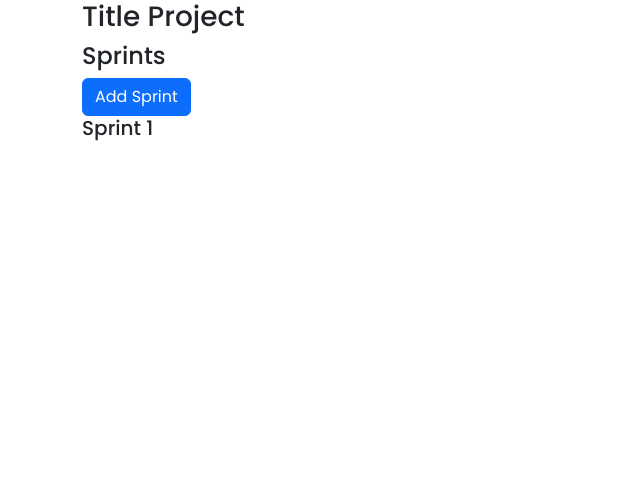
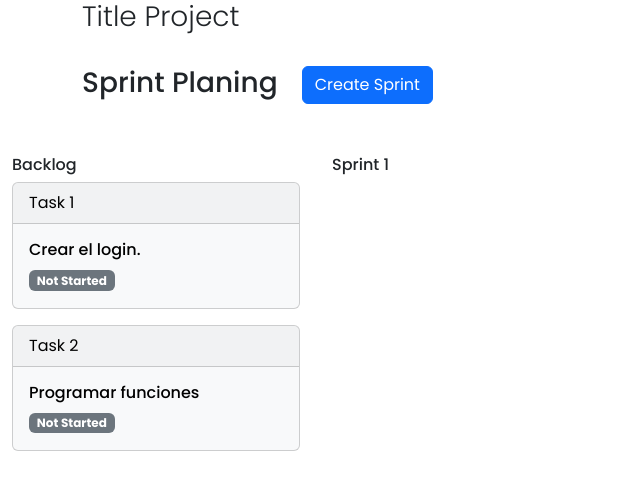
Before and after one commit to JeissonHrdz/gestor-proyectos-frontend, an Angular app: page /project-details in a window 1280 px wide. Shown: the top 490 px of the page, without its empty margins (0-640 px from the left). Built offline with nearby package versions, Linux system fonts and the light colour scheme; sample sign-in values are in the browser's storage.

Commit message:
configuracion componente proyect details

```diff
--- a/angular.json
+++ b/angular.json
@@ -32,6 +32,7 @@
             "scripts": [
               "node_modules/bootstrap/dist/js/bootstrap.min.js",
               "node_modules/jquery/dist/jquery.min.js"
+
 
             ]
           },
@@ -92,7 +93,9 @@
             "styles": [
               "src/styles.css"
             ],
-            "scripts": []
+            "scripts": [
+
+            ]
           }
         }
       }
--- a/src/app/Components/menu-left/menu-left.component.ts
+++ b/src/app/Components/menu-left/menu-left.component.ts
@@ -4,6 +4,7 @@ import { FormsModule } from '@angular/forms';
 import { RouterLink } from '@angular/router';
 import { ProyectsComponent } from "../proyects/proyects.component";
 import { MenuLeftService } from '../../Service/menu-left.service';
+import { ProyectDetailsService } from '../../Service/proyect-details.service';
 
 @Component({
     selector: 'app-menu-left',
@@ -17,9 +18,11 @@ export class MenuLeftComponent {
     loadProyects: boolean = false;
 
     private menuLeftService = inject(MenuLeftService)
+    private proyectDetailsService = inject(ProyectDetailsService)
 
     loadProyectComponent() {
         this.menuLeftService.loadPageProyects.next(true);
+        this.proyectDetailsService.proyectDetails.next(false);
     }
 
 }
--- a/src/app/Components/proyects/project-details/project-details.component.css
+++ b/src/app/Components/proyects/project-details/project-details.component.css
@@ -0,0 +1,3 @@
+h3{
+    font-weight: 300;
+}
--- a/src/app/Components/proyects/project-details/project-details.component.html
+++ b/src/app/Components/proyects/project-details/project-details.component.html
@@ -1,19 +1,50 @@
-<section class="container-fluid">
+<section class="container-fluid ">
     <div class="container">
         <h3>Title Project</h3>
     </div>
+    <br>
+    <div class="container">
+        <div class="row g-0">
+            <div class="col-sm-6 col-md-8">
+                <h3 style="font-weight: 500;" class="float-start me-4">Sprint Planing</h3>
+                <button class="btn btn-primary float-start">Create Sprint</button>
+            </div>
+            <div class="col-6 col-md-4">
+            </div>
+        </div>
+    </div>
+    <br>
+    <br>
 
-    <div class="container">
-        <h4>Sprints</h4>
-
-        <button class="btn btn-primary">Add Sprint</button>
-    </div>
-
-    <div class="container">
-        <h5>Sprint 1</h5>
-        <br>
+</section>
+<div class="container-fluid">
+    <div class="row">
+        <div class="col-3">
+            <h6>Backlog</h6>
+            <div class="card text-bg-light mb-3" style="max-width: 18rem;">
+                <div class="card-header">Task 1</div>
+                <div class="card-body">
+                    <h6 class="card-title">Crear el login.</h6>
+                    <p class="card-text">
+                        <span class="badge text-bg-secondary">Not Started</span>
+                       </p>
+                </div>
+            </div>
+            <div class="card text-bg-light mb-3" style="max-width: 18rem;">
+                <div class="card-header">Task 2</div>
+                <div class="card-body">
+                    <h6 class="card-title">Programar funciones</h6>
+                    <p class="card-text">
+                        <span class="badge  text-bg-secondary">Not Started</span>
+                       </p>
+                </div>
+            </div>
+        </div>
+        <div class="col-9">
+            <h6>Sprint 1</h6>
+        </div>
 
     </div>
 
 
-</section>
+</div>
--- a/src/app/Components/proyects/project-details/project-details.component.ts
+++ b/src/app/Components/proyects/project-details/project-details.component.ts
@@ -1,5 +1,6 @@
 import { CommonModule } from '@angular/common';
 import { Component } from '@angular/core';
+
 
 @Component({
   selector: 'app-project-details',
@@ -10,4 +11,7 @@ import { Component } from '@angular/core';
 })
 export class ProjectDetailsComponent {
 
+  ngOnInit(){
+
+  }
 }
--- a/src/app/Components/proyects/proyects.component.html
+++ b/src/app/Components/proyects/proyects.component.html
@@ -1,3 +1,4 @@
+<section *ngIf="!proyectDetails">
 <section class="container-fluid">
     <div class="row">
         <div class="col-12">
@@ -8,7 +9,7 @@
     <br><br>
     <div class="row">
         <div class="col-4" *ngFor="let item of proyects">
-            <div class="border p-4 shadow " (click)="getProjectDetails()">
+            <div class="border p-4 shadow" (click)="getProjectDetails()" style="cursor: pointer;" >
                 <h6 class="poppins-medium">{{item.name}}</h6>
                 <span class="badge text-bg-primary p-2 poppins-light">In Progress</span>
                 <hr>
@@ -42,7 +43,6 @@
     </div>
 
 </section>
-<app-project-details *ngIf=""></app-project-details>
 
 <!-- Modal add Proyect -->
 <div class="modal fade" id="exampleModal" tabindex="-1" aria-labelledby="exampleModalLabel" aria-hidden="true">
@@ -59,3 +59,7 @@
       </div>
     </div>
   </div>
+
+</section>
+
+  <app-project-details *ngIf="proyectDetails"></app-project-details>
--- a/src/app/Components/proyects/proyects.component.ts
+++ b/src/app/Components/proyects/proyects.component.ts
@@ -5,6 +5,7 @@ import { ProyectService } from '../../Service/proyect.service';
 import { Proyect } from '../../Model/proyect.model';
 import { JwtInterceptorService } from '../../Service/jwt-interceptor.service';
 import { ProjectDetailsComponent } from "./project-details/project-details.component";
+import { ProyectDetailsService } from '../../Service/proyect-details.service';
 
 @Component({
     selector: 'app-proyects',
@@ -15,13 +16,21 @@ import { ProjectDetailsComponent } from "./project-details/project-details.compo
 })
 export class ProyectsComponent {
 
+
     proyects?: Array<Proyect> = [];
+
+    proyectDetails: boolean = false;
+
+    private proyectDetailsService = inject(ProyectDetailsService)
 
     private proyectService = inject(ProyectService)
     private jwtInterceptor = inject(JwtInterceptorService);
 
     ngOnInit(){
         this.getAllByUser();
+        this.proyectDetailsService.proyectDetails.subscribe(data => {
+            this.proyectDetails = data;
+        })
 
     }
 
@@ -32,4 +41,8 @@ export class ProyectsComponent {
             })
     }
 
+    getProjectDetails() {
+        this.proyectDetailsService.proyectDetails.next(true);
+        }
+
 }
--- /dev/null
+++ b/src/app/Service/proyect-details.service.ts
@@ -0,0 +1,12 @@
+import { Injectable } from '@angular/core';
+import { BehaviorSubject } from 'rxjs';
+
+@Injectable({
+  providedIn: 'root'
+})
+export class ProyectDetailsService {
+
+  public proyectDetails = new BehaviorSubject<boolean>(false);
+
+  constructor() { }
+}
--- a/src/index.html
+++ b/src/index.html
@@ -12,6 +12,14 @@
   <link
     href="https://fonts.googleapis.com/css2?family=Poppins:ital,wght@0,100;0,200;0,300;0,400;0,500;0,600;0,700;0,800;0,900;1,100;1,200;1,300;1,400;1,500;1,600;1,700;1,800;1,900&display=swap"
     rel="stylesheet">
+
+    <script src=
+    "https://cdnjs.cloudflare.com/ajax/libs/jquery/3.7.1/jquery.min.js"
+                integrity=
+    "sha512-v2CJ7UaYy4JwqLDIrZUI/4hqeoQieOmAZNXBeQyjo21dadnwR+8ZaIJVT8EE2iyI61OV8e6M8PP2/4hpQINQ/g=="
+                crossorigin="anonymous"
+                referrerpolicy="no-referrer"
+        ></script>
 </head>
 
 <body class="poppins-regular">
```
Also changed, not shown: src/main.ts (line endings or trailing spaces).
